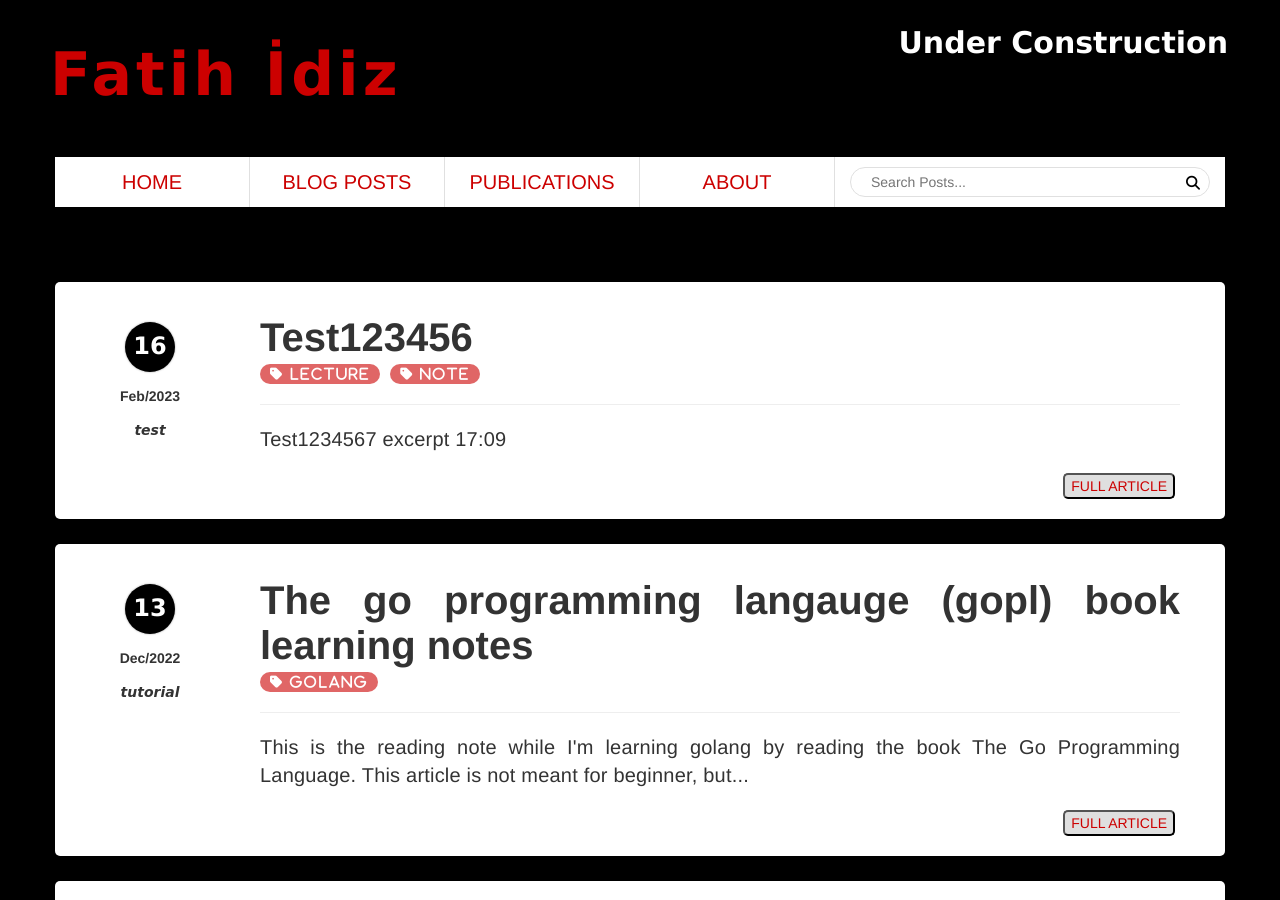
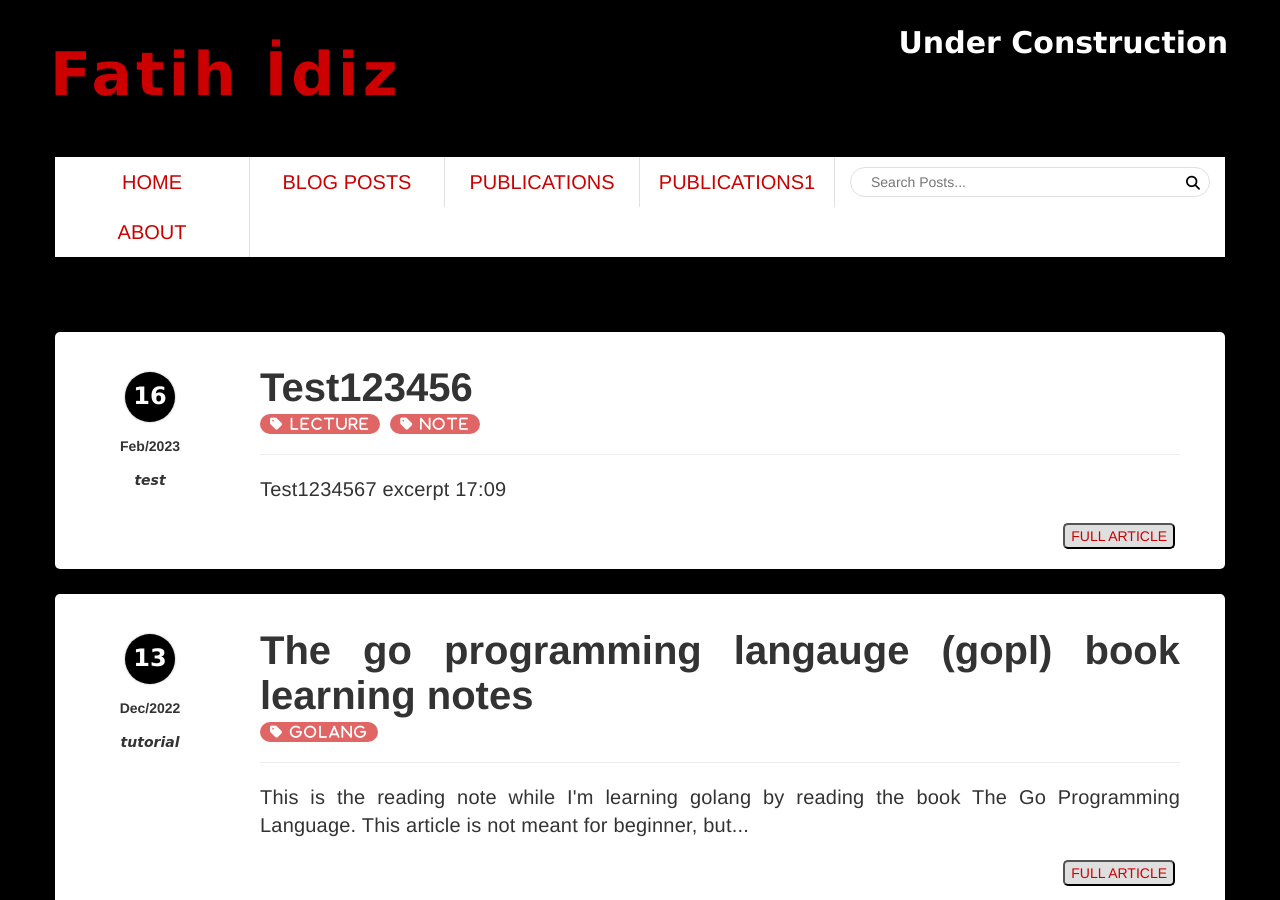
Before and after one commit to fatihidiz/fatihidiz-unifreak.github.io, a Jekyll site: the page built from index.html, in a window 1280 px wide and 900 px high. Built offline with Jekyll 4.4.1, drawn with Linux system fonts in a browser that asks for light colours; nearby versions of some CDN libraries; the list of posts is cut into pages by our own code.

Commit message:
Update header.html

```diff
--- a/_includes/header.html
+++ b/_includes/header.html
@@ -27,7 +27,8 @@
                             <li><a href="{{ '/tag' | relative_url }}">TAG</a></li>
                         </ul>
                     </li>
-                    <li class="col-lg-3"><a href="{{ '/series' | relative_url }}">PUBLICATIONS</a></li>
+                    <li class="col-lg-3"><a href="{{ '/publications' | relative_url }}">PUBLICATIONS</a></li>
+                    <li class="col-lg-3"><a href="{{ '/publications1' | relative_url }}">PUBLICATIONS1</a></li>
                     <li class="col-lg-3"><a href="{{ '/about' | relative_url }}">ABOUT</a></li>
                 </ul>
             </nav>
```
